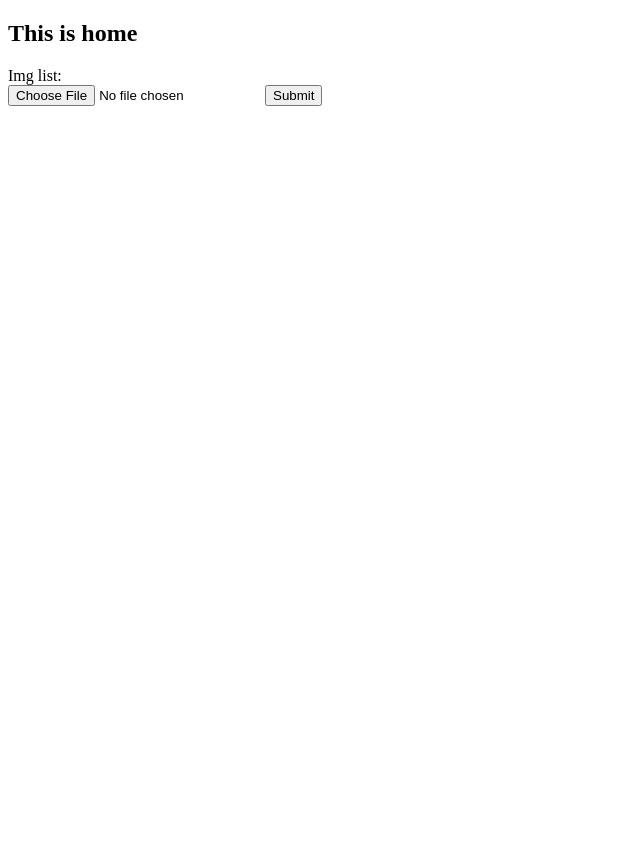
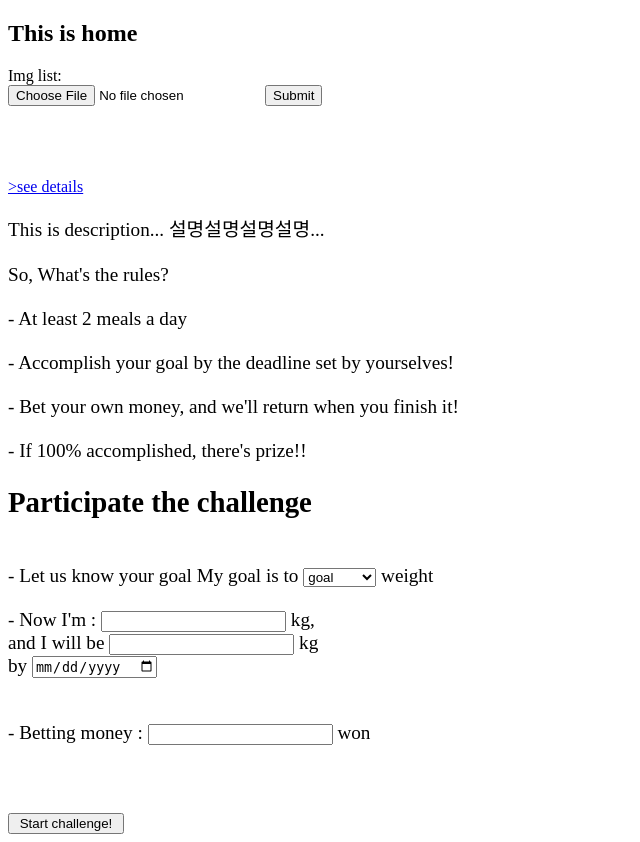
Before and after one commit to pmy0792/KHUSO, a Flask app: page / in a window 1280 px wide. Shown: the whole page, without its empty margins (0-640 px from the left). Before the commit the page ends 106 px from the top, so only its background shows below. Run offline with Flask 2, Linux system fonts and the light colour scheme; parts of the project's set-up code (start-up, migrations or seed data) failed here and were passed over.

Commit message:
challenge 등록 후 visualization

```diff
--- a/apimodule.py
+++ b/apimodule.py
@@ -7,7 +7,7 @@ import requests
 from subprocess import check_output
 
 
-headers = {'Authorization': 'Bearer ' + '191fb802fa3c0d692dfd859587ae8f28f9ee4d22'}
+headers = {'Authorization': 'Bearer ' + '3d59cef697bcc7734a9ec19107ac1618224902f9'}
 
 def execute_api(filename):
     rect=[]
@@ -18,7 +18,7 @@ def execute_api(filename):
     print ("result:\n", result)
 
     json_obj = json.loads(result)
-    print(len(json_obj["segmentation_results"]))
+    #print(len(json_obj["segmentation_results"]))
 
     for obj in json_obj["segmentation_results"]:
         rect.append(obj["contained_bbox"])
--- a/server.py
+++ b/server.py
@@ -1,6 +1,6 @@
 from pickle import NONE
 from flask import Flask, render_template, request
-from hamcrest import none
+#from hamcrest import none
 from pymysql import NULL
 from werkzeug.utils import secure_filename
 import cv2
--- a/templates/home.html
+++ b/templates/home.html
@@ -1,7 +1,16 @@
 <!DOCTYPE html>
 <html>
     <head>
-
+        <script type="text/javascript">
+            var bDisplay = true; function doDisplay(){
+                var con = document.getElementById("myDIV");
+                if(con.style.display=='none'){
+                    con.style.display = 'block';
+                }else{
+                    con.style.display = 'none';
+                }
+            }
+        </script>
     </head>
     <body>
         <h2> This is home </h2>
@@ -21,5 +30,102 @@
             analyzed_img: <br>
             <img src="/static/{{img}}" />
         {% endif %}
+        <br/><br/>
+        <a href="javascript:doDisplay();"> >see details</a><br/><br/>
+                <script type="text/javascript">
+
+                    // 버튼 클릭 이벤트
+                    function innerSample1() {
+                        // span 문자열 변경
+                        document.getElementById("test1").innerHTML =
+
+                        `<div> <label for='Now I'm'>- Today's Weight is : </label> <input type='text'><label for='kg'>kg,</label>
+                        </div> <div> <br>- Verification </br>
+                        <input type='file' name='file' /> </div>
+                        <br> You can do it! </br> <input type = 'submit' />`;
+
+                    }
+
+
+                    </script>
+
+                    <div>
+                        <form>
+
+                            <span id="test1" style="font-size: 120%;">
+
+                                <div id="myDIV">
+                                    <div> This is description... 설명설명설명설명... </div>
+                                    <div>
+                                        <br>So, What's the rules?</br>
+                                        <br>- At least 2 meals a day</br>
+                                        <br>- Accomplish your goal by the deadline set by yourselves!</br>
+                                        <br>- Bet your own money, and we'll return when you finish it!</br>
+                                        <br>- If 100% accomplished, there's prize!!</br>
+                                    </div>
+                                    <div>
+                                        <h2>Participate the challenge</h2>
+                                        <div>
+                                            <br>- Let us know your goal
+                                                <form action="" method="get">
+                                                    <span>
+                                                        <label for="My goal is to">My goal is to</label>
+                                                            <select name="goal">
+                                                                <option value="">goal</option>
+                                                                <option value="lose">lose</option>
+                                                                <option value="maintain">maintain</option>
+                                                                <option value="gain">gain</option>
+                                                            </select>
+                                                        <label for="weight">weight</label>
+                                                    </span>
+                                                </form>
+                                            </br>
+                                        </div>
+                                        <div>
+                                            <br>
+                                                <form action="" method="get">
+                                                    <div>
+                                                        <label for="Now I'm">- Now I'm : </label>
+                                                        <input type="text">
+                                                        <label for="kg">kg,</label>
+                                                    </div>
+
+                                                    <div>
+                                                        <label for="and">and I will be</label>
+                                                        <input type="text">
+                                                        <label for="kg">kg</label>
+                                                    </div>
+
+                                                    <div>
+                                                        <label for="by">by</label>
+                                                        <input type="date">
+                                                    </div>
+                                                </form>
+                                            </br>
+                                        </div>
+
+                                        <div>
+                                            <br>
+                                                <form action="" method="get">
+                                                    <div>
+                                                        <label for="Now I'm">- Betting money : </label>
+                                                        <input type="text">
+                                                        <label for="won">won</label>
+                                                    </div>
+                                                </form>
+                                            </br>
+                                        </div>
+                                        <div>
+
+                            </span>
+
+                            <br/>
+                            <br/>
+                            <input type="button" value=" Start challenge! " onClick="innerSample1()">
+                        </form>
+                    </div>
+                </div>
+            </div>
+        </div>
     </body>
 </html>
```
Also changed, not shown: static/banana_8.jpg (added).
